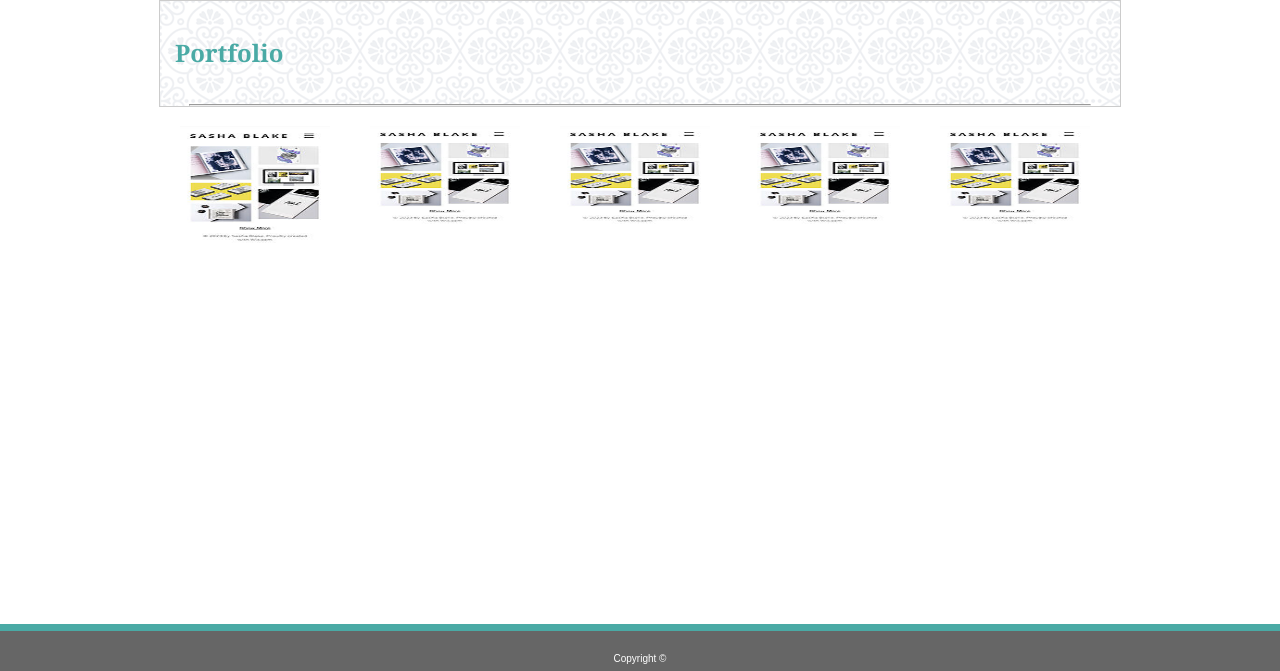
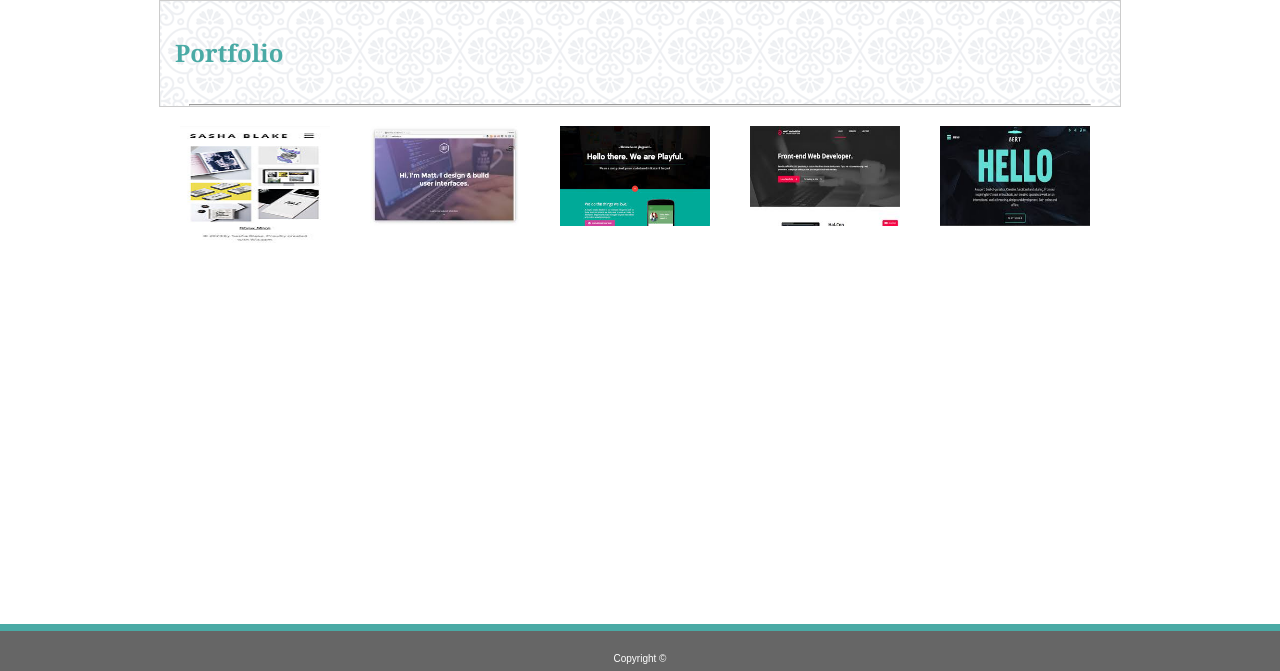
Before and after one commit to ranirab/Basic-Portfolio, a plain HTML site: page portfolio.html in a window 1280 px wide. Shown: the part 129-800 px from the top of the page. Drawn offline with Linux system fonts and the light colour scheme.

```diff
--- a/assets/css/style.css
+++ b/assets/css/style.css
@@ -22,6 +22,8 @@ a {
     width: 200px;
     background: #4aaaa5;
     position: relative;
+    margin-left: 151px;
+
 
 }
 
@@ -124,3 +126,8 @@ input[type=submit]:hover {
     background-color: #f2f2f2;
     padding: 20px;
 }
+
+.portfolio {
+
+    float: left;
+}
--- a/portfolio.html
+++ b/portfolio.html
@@ -1,5 +1,6 @@
 <!DOCTYPE html>
 <html>
+
 <head>
     <link rel="stylesheet" type="text/css" href="../Basic-Portfolio/assets/css/style.css">
     <meta charset="UTF-8">
@@ -9,32 +10,32 @@
 <body>
 
     <header>
-         <div class = "logo">
+        <div class="logo">
             <h1>Rani Rab</h1>
         </div>
 
     </header>
     <nav>
 
-             <a href = "index.html">About Me</a>
-             <a href = "contact.html">Contact</a>
-             <a href = "portfolio.html">Portfolio Gallery</a>
+        <a href="index.html">About Me</a>
+        <a href="contact.html">Contact</a>
+        <a href="portfolio.html">Portfolio Gallery</a>
 
     </nav>
 
     <section>
         <h2>Portfolio</h2>
         <hr>
-
-   <img src = "../Basic-Portfolio/assets/images/picture1.jpg" alt="pic1" height="120" width="150">
-   <img src = "../Basic-Portfolio/assets/images/picture1.jpg" alt="pic1" height="100" width="150">
-   <img src = "../Basic-Portfolio/assets/images/picture1.jpg" alt="pic1" height="100" width="150">
-   <img src = "../Basic-Portfolio/assets/images/picture1.jpg" alt="pic1" height="100" width="150">
-   <img src = "../Basic-Portfolio/assets/images/picture1.jpg" alt="pic1" height="100" width="150">
-
+        <div class="portfolio">
+            <img src="assets/images/picture1.jpg" alt="pic1" height="120" width="150">
+            <img src="assets/images/pic2.jpeg" alt="pic1" height="100" width="150">
+            <img src="assets/images/pic3.jpeg" alt="pic1" height="100" width="150">
+            <img src="assets/images/pic4.jpeg" alt="pic1" height="100" width="150">
+            <img src="assets/images/pic5.jpeg" alt="pic1" height="100" width="150">
+        </div>
     </section>
     <div class="footer">
-    <p id= "copyright">Copyright &#169</p>
+        <p id="copyright">Copyright &#169</p>
     </div>
 </body>
 
```
Lines whose indentation alone changed are shown as unchanged.
